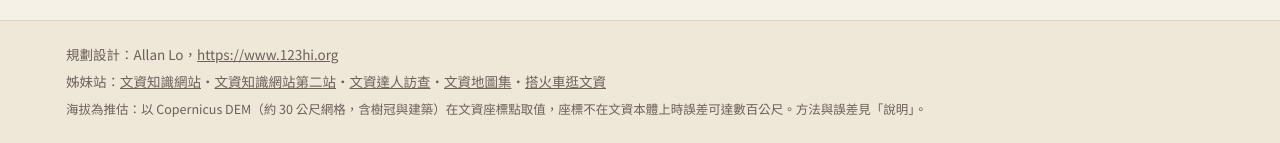
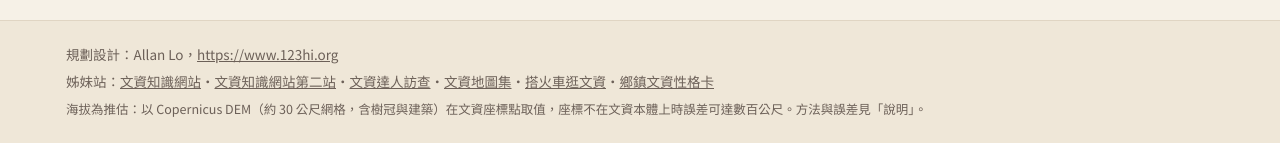
Before and after one commit to allanloplus/Cultural_Ascent, a plain HTML site: page index.html in a window 1280 px wide. Shown: the part 8044-8187 px from the top of the page. Drawn offline with Linux system fonts and the light colour scheme; a web font is replaced by a local one.

Commit message:
頁尾與 README 的姊妹站補上「鄉鎮文資性格卡」
Co-Authored-By: Claude Opus 5.5 <noreply@anthropic.com>
Claude-Session: https://claude.ai/code/session_01C7NPA83ptwvH23QBeADT4T

```diff
--- a/index.html
+++ b/index.html
@@ -43,7 +43,7 @@
 <footer class="foot">
   <div class="wrap foot-in">
     <p>規劃設計：Allan Lo，<a href="https://www.123hi.org" target="_blank" rel="noopener">https://www.123hi.org</a></p>
-    <p class="foot-sis">姊妹站：<a href="https://cultural.123hi.org/" target="_blank" rel="noopener">文資知識網站</a>・<a href="https://cultural2.123hi.org/" target="_blank" rel="noopener">文資知識網站第二站</a>・<a href="https://cultural-visit.123hi.org/" target="_blank" rel="noopener">文資達人訪查</a>・<a href="https://cultural-atlas.123hi.org/" target="_blank" rel="noopener">文資地圖集</a>・<a href="https://cultural-rail.123hi.org/" target="_blank" rel="noopener">搭火車逛文資</a></p>
+    <p class="foot-sis">姊妹站：<a href="https://cultural.123hi.org/" target="_blank" rel="noopener">文資知識網站</a>・<a href="https://cultural2.123hi.org/" target="_blank" rel="noopener">文資知識網站第二站</a>・<a href="https://cultural-visit.123hi.org/" target="_blank" rel="noopener">文資達人訪查</a>・<a href="https://cultural-atlas.123hi.org/" target="_blank" rel="noopener">文資地圖集</a>・<a href="https://cultural-rail.123hi.org/" target="_blank" rel="noopener">搭火車逛文資</a>・<a href="https://cultural-town.123hi.org/" target="_blank" rel="noopener">鄉鎮文資性格卡</a></p>
     <p class="foot-note">海拔為推估：以 Copernicus DEM（約 30 公尺網格，含樹冠與建築）在文資座標點取值，座標不在文資本體上時誤差可達數百公尺。方法與誤差見「說明」。</p>
   </div>
 </footer>
```
Also changed, not shown: 1 other file.
